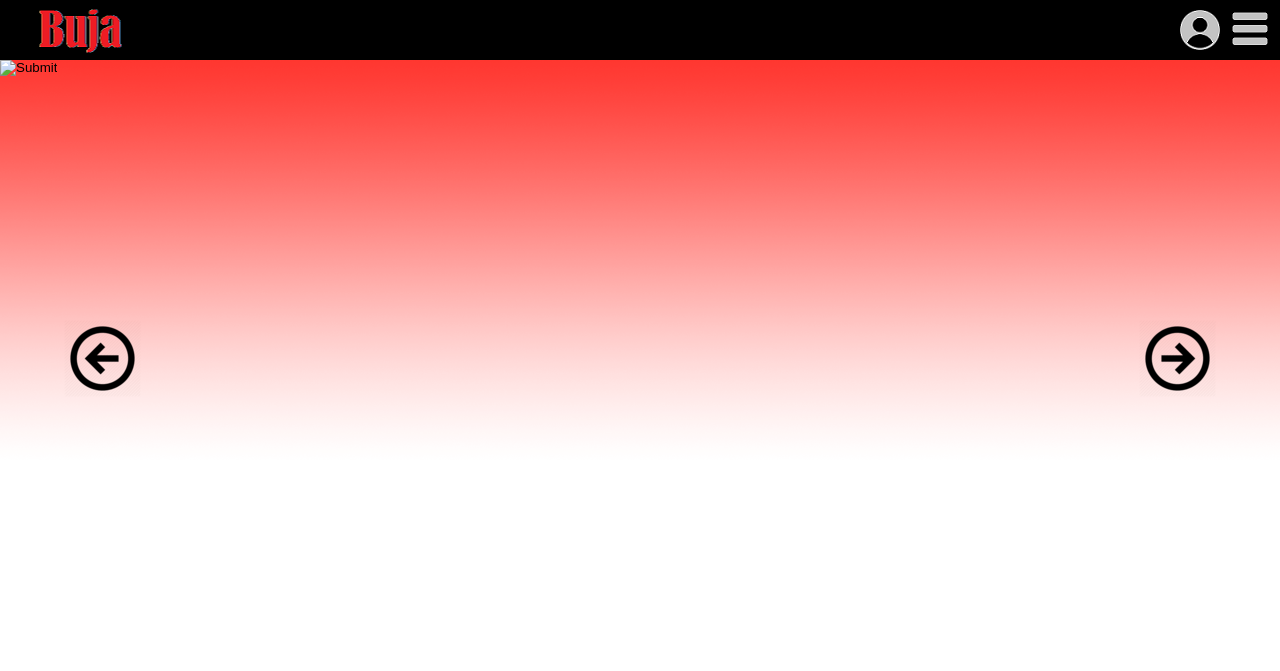
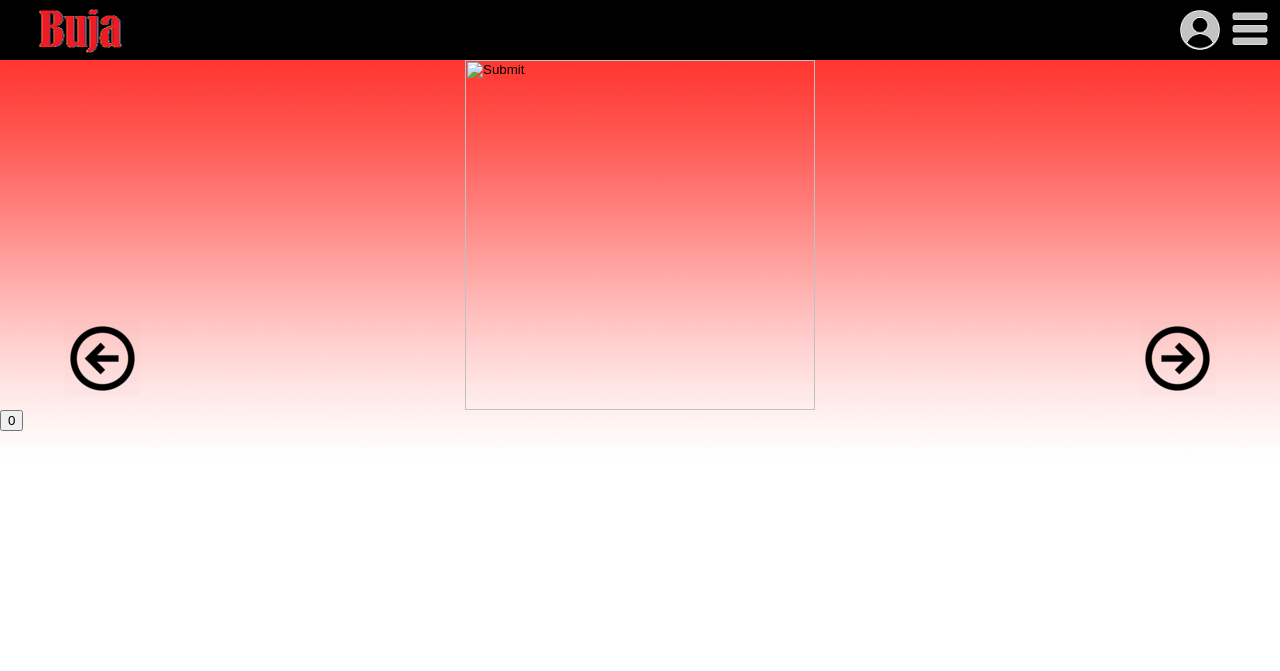
Before and after one commit to jorahsh/buja, a PHP site: page /main.php in a window 1280 px wide. Shown: the top 671 px of the page. Run offline with PHP 8.4, Linux system fonts and the light colour scheme; the visitor is signed in with stand-in values (Sample User, id 1); data that the repository does not hold is empty.

Commit message:
making things fancier

```diff
--- a/buja.css
+++ b/buja.css
@@ -137,7 +137,7 @@ body {
 	height: 350px;
 }
 
-.movie-poster:hover {
+.poster-container:hover {
 	opacity: 0.8;
 }
 
--- a/main_body.php
+++ b/main_body.php
@@ -20,8 +20,9 @@ if (!isset($_SESSION['logged_in']) || !$_SESSION['logged_in']) {
 		<p><?php echo htmlentities($movies[$rand]['title']); ?></p>
 	</div>
 	<div>
-		<div class="movie-poster">
-			<input type="image" src=<?php echo '"'. $movies[$rand]['poster'] . '"';?>>
+		<div class="poster-container">
+			<input class="movie-poster" type="image" src=<?php echo '"'. $movies[$rand]['poster'] . '"';?>>
+			<input class="seen-movie" type="submit" value=<?php echo '"' . $rand . '"';?>>
 		</div>
 	</div>
 	<div class="right-arrow-circle">
```
Also changed, not shown: 2 other files.
